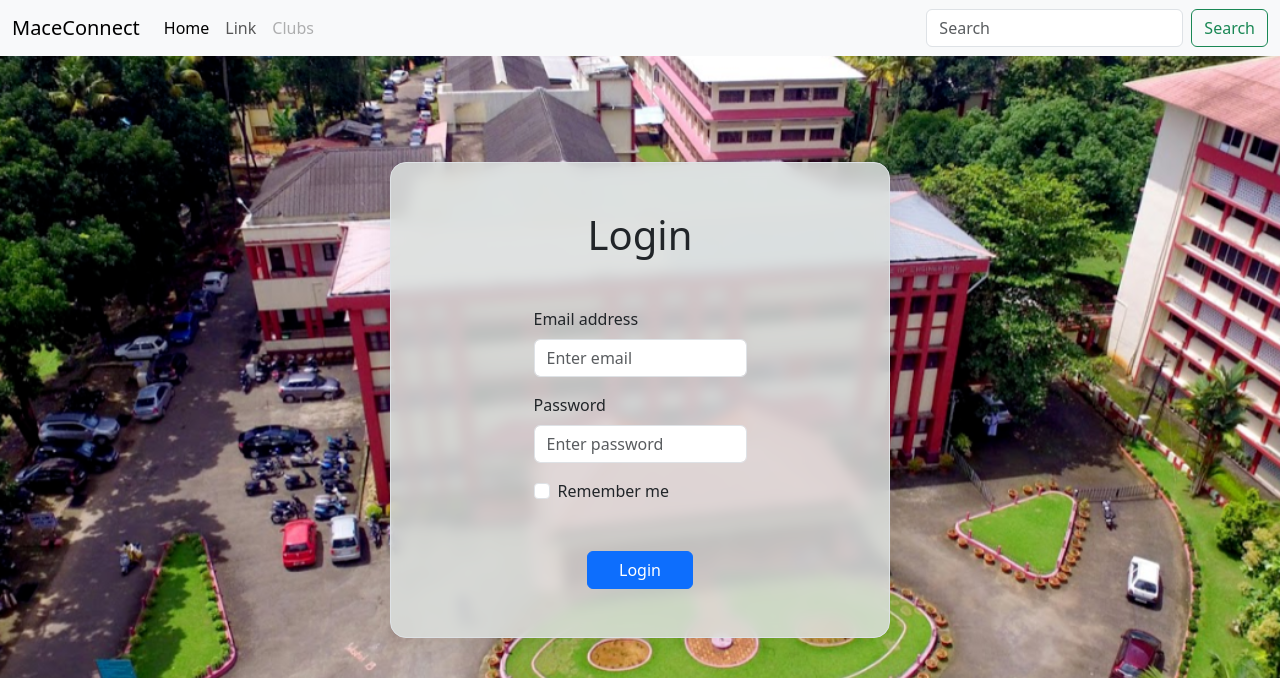
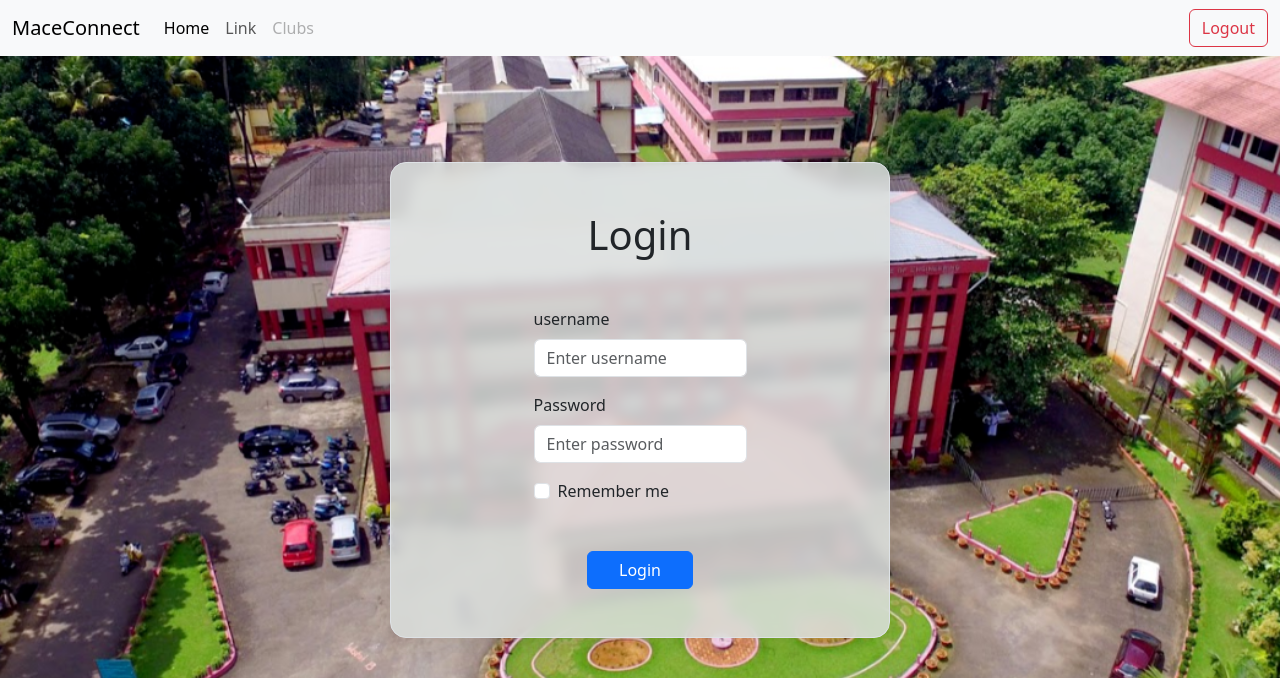
Before and after one commit to inamurahman/mace-connect, a Flask app: page /login in a window 1280 px wide. Shown: the top 678 px of the page. Run offline with Flask 3, Linux system fonts and the light colour scheme; parts of the project's set-up code (start-up, migrations or seed data) failed here and were passed over.

Commit message:
Add user authentication and database connection

```diff
--- a/app.py
+++ b/app.py
@@ -9,7 +9,7 @@ app.secret_key = 'super secret string'
 
 events = [{'id': 1, 'name': 'takshak', 'date': '2019-01-01', 'description':"Lorem ipsum dolor sit amet, consectetur adipiscing elit, sed do eiusmod tempor", 'venue':'Seminar hall 2'}, {'id': 2, 'name': 'sanskriti', 'date': '2019-01-01', 'description':"Lorem ipsum dolor sit amet, consectetur adipiscing elit, sed do eiusmod tempor", 'venue':'ootpra'}, {'id': 3, 'name': 'dj night', 'date': '2019-01-01', 'description':"Lorem ipsum dolor sit amet, consectetur adipiscing elit, sed do eiusmod tempor", 'venue': 'basket ball court'}, {'id': 4, 'name': 'dj night', 'date': '2019-01-01', 'description':"Lorem ipsum dolor sit amet, consectetur adipiscing elit, sed do eiusmod tempor", 'venue': 'basket ball court'}, {'id': 5, 'name': 'dj night', 'date': '2019-01-01', 'description':"Lorem ipsum dolor sit amet, consectetur adipiscing elit, sed do eiusmod tempor", 'venue': 'basket ball court'}, {'id': 6, 'name': 'dj night', 'date': '2019-01-01', 'description':"Lorem ipsum dolor sit amet, consectetur adipiscing elit, sed do eiusmod tempor", 'venue': 'basket ball court'}]
 
-
+users = load_user_from_db()
 
 # users = {'trial@gmail.com': {'password': 'secret', 'type':'admin'}}
 
@@ -17,7 +17,7 @@ def login_required(f):
     @wraps(f)
     def decorated_function(*args, **kwargs):
         if 'username' not in session:
-            return {{url_for('login')}}
+            return render_template('login.html', error="You need to login first")
         return f(*args, **kwargs)
     return decorated_function
 
@@ -38,19 +38,22 @@ def event(event_id):
 @app.route('/login', methods=['GET', 'POST'])
 def login():
     if request.method == 'GET':
+
+        if request.cookies.get('username'):
+            return redirect(url_for('home'))
         return render_template('login.html', error=None)
 
-    users = load_user_from_db()
 
-    email = request.form['email']
+
+    username = request.form['username']
     password = request.form['password']
     remember_me = 'remember_me' in request.form
-    if email in users and users[email]['password'] == password:
-        session['username'] = email
+    if username in users and users[username]['password'] == password:
+        session['username'] = username
         if remember_me:
             session.permanent = True
             response = make_response(redirect(url_for('home')))
-            response.set_cookie('username', email, max_age=30*24*60*60)
+            response.set_cookie('username', username, max_age=30*24*60*60)
             return response
 
         return redirect(url_for('home'))
@@ -61,7 +64,7 @@ def login():
 @app.route('/logout')
 def logout():
     session.pop('username', None)
-    return "Logged out"
+    return render_template('login.html', error="You have been logged out")
 
 @app.route('/api/events')
 def api_events():
--- /dev/null
+++ b/database.py
@@ -0,0 +1,17 @@
+from sqlalchemy import create_engine, text
+import os
+
+ssl_args = {'ssl': {'ca': '/etc/ssl/certs/ca-certificates.crt'}}
+db_string = os.environ.get('DB_CONNECTION_MACEDB')
+print(db_string)
+engine = create_engine(db_string, connect_args=ssl_args)
+
+
+def load_user_from_db():
+    with engine.connect() as connection:
+        result = connection.execute(text("SELECT UserID,Username,Password,UserType FROM Users"))
+        users = result.all()
+
+        users = {user[1]: {'password': user[2], 'usertype': user[3]} for user in users}
+
+    return users
--- a/templates/home.html
+++ b/templates/home.html
@@ -11,6 +11,7 @@
     </head>
     <body style="background-color: #ffffff;">
         {% include 'navbar.html' %}
+        {% block content %}
         <div class="container" style="background-color: #ffffff;">
             <div style="height: 80px;"></div>
             <h1 class="text-center">MaceConnect</h1>
@@ -81,6 +82,6 @@
             </div>
 
         </div>
-
+        {% endblock %}
     </body>
 </html>
--- a/templates/login.html
+++ b/templates/login.html
@@ -12,7 +12,7 @@
 <body style="background-color: #dbe0de; background-image: url('./static/mace.png'); background-size: cover;">
     {% include 'navbar.html' %}
     {% if error %}
-        <div class="alert alert-danger position-absolute bottom-0 end-0" role="alert">
+        <div class="alert alert-warning position-absolute bottom-0 end-0 px-5 mx-3" role="alert">
           {{ error }}
         </div>
         {% endif %}
@@ -29,8 +29,8 @@
         <!-- Login form -->
         <form method="post" action="{{url_for('login')}}">
           <div class="mb-3">
-            <label for="email" class="form-label">Email address</label>
-            <input type="text" name="email" class="form-control" id="email" placeholder="Enter email" required>
+            <label for="email" class="form-label">username</label>
+            <input type="text" name="username" class="form-control" id="email" placeholder="Enter username" required>
           </div>
           <div class="mb-3">
             <label for="password" class="form-label">Password</label>
--- a/templates/navbar.html
+++ b/templates/navbar.html
@@ -100,10 +100,13 @@
           <a class="nav-link disabled" aria-disabled="true">Clubs</a>
         </li>
       </ul>
-      <form class="d-flex" role="search">
+      <form action="{{url_for('logout')}}" method="GET" class="d-flex">
+        <button class="btn btn-outline-danger" type="submit">Logout</button>
+      </form>
+      <!-- <form class="d-flex" role="search">
         <input class="form-control me-2" type="search" placeholder="Search" aria-label="Search">
         <button class="btn btn-outline-success" type="submit">Search</button>
-      </form>
+      </form> -->
     </div>
   </div>
 </nav>
```
Also changed, not shown: static/unsplash-photo-1.jpg (added), static/unsplash-photo-2.jpg (added), static/unsplash-photo-3.jpg (added).
